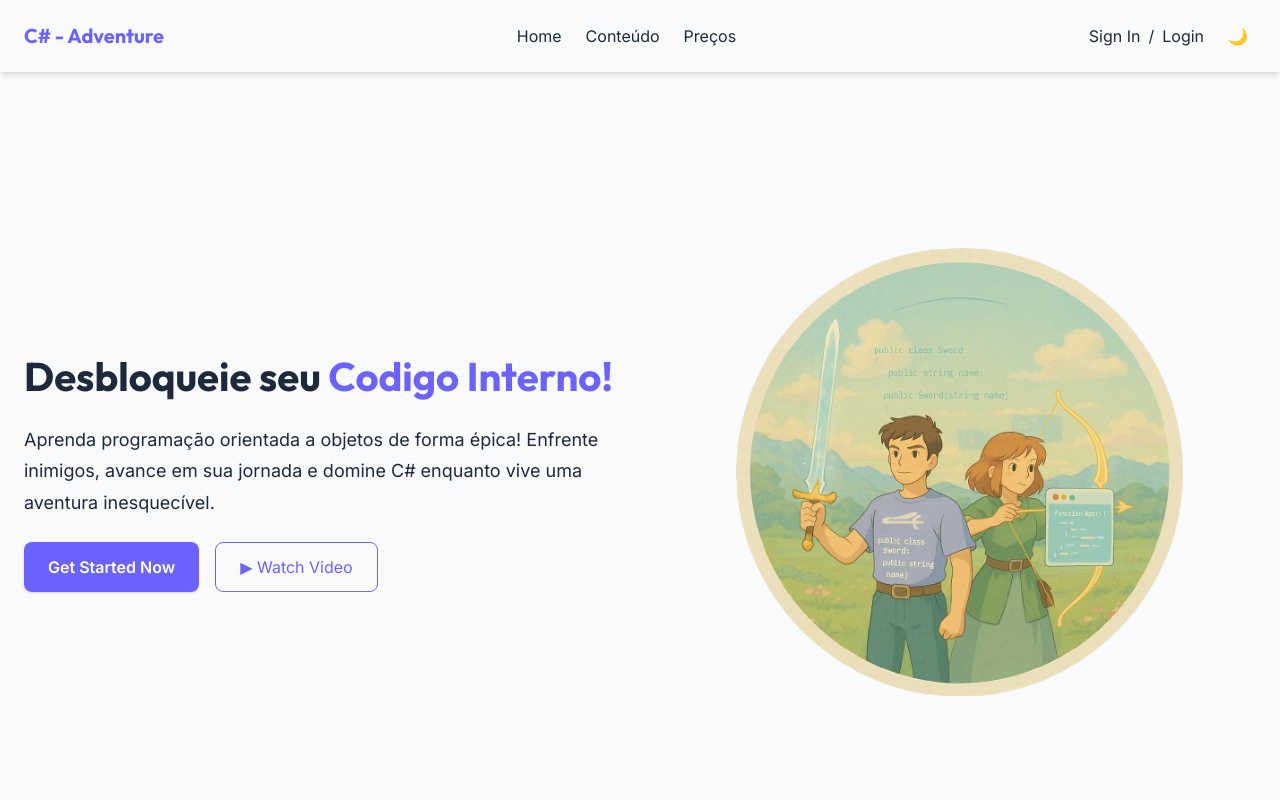
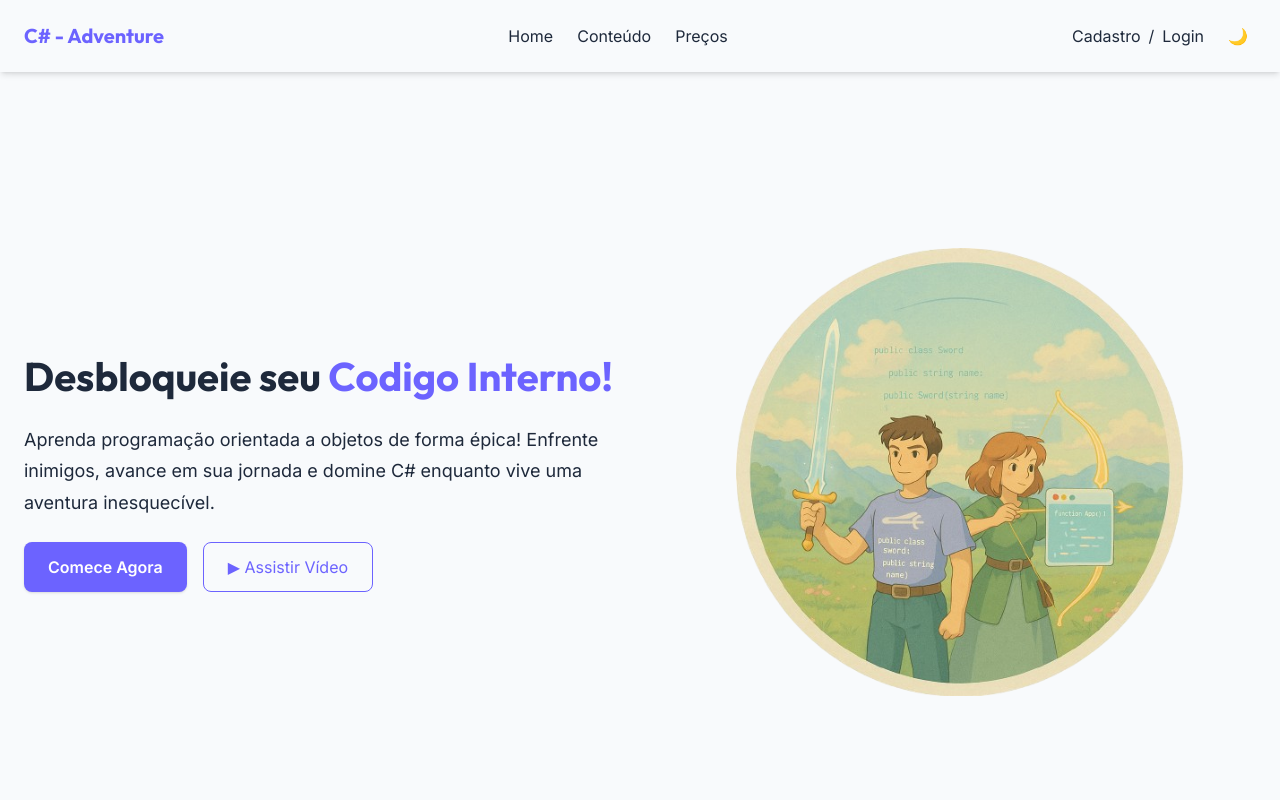
Before and after one commit to Herbertph/c-adventure, a Vue app in the folder c-adventure/: page / in a window 1280 px wide. Shown: the top 800 px of the page. Built offline with nearby package versions, Linux system fonts and the light colour scheme.

Commit message:
minor update on language

```diff
--- a/c-adventure/package.json
+++ b/c-adventure/package.json
@@ -13,7 +13,9 @@
     "@vueuse/motion": "^3.0.3",
     "axios": "^1.9.0",
     "lucide-vue-next": "^0.511.0",
-    "vue": "^3.5.13"
+    "pinia": "^3.0.2",
+    "vue": "^3.5.13",
+    "vue-router": "^4.5.1"
   },
   "devDependencies": {
     "@vitejs/plugin-vue": "^5.2.3",
--- a/c-adventure/src/components/Header.vue
+++ b/c-adventure/src/components/Header.vue
@@ -42,7 +42,7 @@ const logout = () => {
           <button @click="logout" class="hover:text-primary transition">Logout</button>
         </template>
         <template v-else>
-          <router-link to="/register" class="hover:text-primary transition">Sign In</router-link> /
+          <router-link to="/register" class="hover:text-primary transition">Cadastro</router-link> /
           <router-link to="/login" class="hover:text-primary transition">Login</router-link>
         </template>
 
--- a/c-adventure/src/components/HeroSection.vue
+++ b/c-adventure/src/components/HeroSection.vue
@@ -13,10 +13,10 @@
 
           <div class="flex flex-col sm:flex-row justify-center md:justify-start gap-4 mt-6">
             <button class="bg-primary text-white px-6 py-3 rounded-lg shadow hover:opacity-90 transition font-semibold">
-              Get Started Now
+              Comece Agora
             </button>
             <button class="flex items-center gap-2 border border-primary text-primary px-6 py-3 rounded-lg hover:bg-primary/10 transition">
-              ▶ Watch Video
+              ▶ Assistir Vídeo
             </button>
           </div>
         </div>
```
Also changed, not shown: 1 other file (tests, documents, lock files or other folders).
